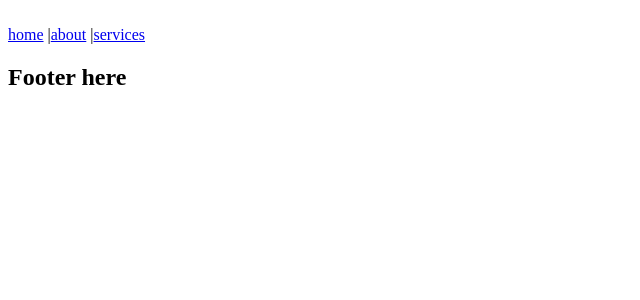
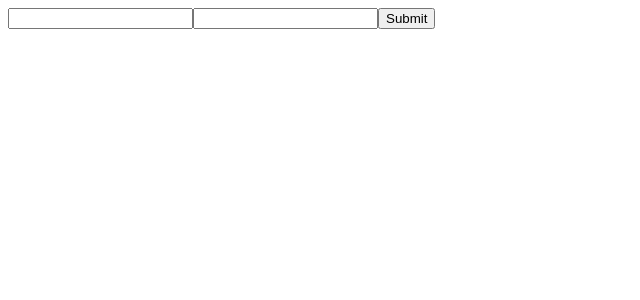
Before and after one commit to ashwinam/cohort-2025, a React (Vite) app in the folder week-08-react/react-practice/: page / in a window 1280 px wide. Shown: the top 300 px of the page, without its empty margins (0-640 px from the left). Built offline with nearby package versions, Linux system fonts and the light colour scheme.

Commit message:
useRef hook understand, return that particukardom

```diff
--- a/week-08-react/react-practice/src/App.jsx
+++ b/week-08-react/react-practice/src/App.jsx
@@ -1,55 +1,18 @@
-import { BrowserRouter, Routes, Route, Link, useNavigate, Outlet } from "react-router-dom";
+import { useRef } from "react"
 
-const App = () => {
+export default function App(){
 
+  const inputRef = useRef(null);
+
+  function submitHandler(){
+    inputRef.current.focus()
+  }
   return (
     <>
-      <BrowserRouter>
 
-        <br />
-        <Routes>
-          <Route path="/" element={<Index />}>
-            <Route path="/about" element={<About />} />
-            <Route path="/services" element={<Services />} />
-            <Route path="*" element={<Error />} />
-          </Route>
-        </Routes>
-      </BrowserRouter>
+      <input ref={inputRef}  type="text" />
+      <input type="text" />
+      <button onClick={submitHandler}>Submit</button>
     </>
-  );
-};
-
-function Index() {
-  return <>
-  <Link to={"/"}>home</Link> |
-  <Link to={"/about"}>about</Link> |
-  <Link to={"/services"}>services</Link>
-
-  <br />
-
-  <Outlet />
-
-  <h2>Footer here</h2>
-
-  </>;
+  )
 }
-
-function About() {
-  return <>Its an about page</>;
-}
-
-function Services() {
-  return <>This is a services</>;
-}
-
-function Error() {
-  const navigate = useNavigate();
-
-
-  return <>
-  Page Not Found
-  <button onClick={() => navigate('/')}>Go back</button>
-  </>;
-}
-
-export default App;
```
